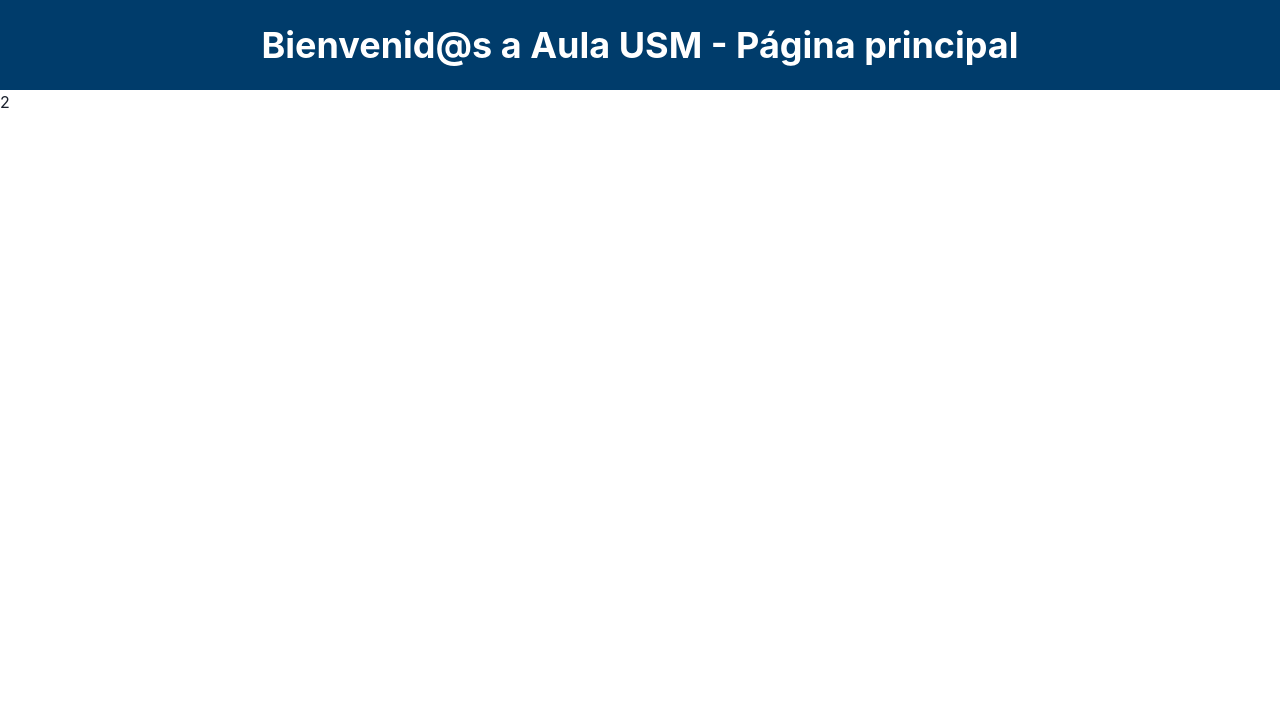
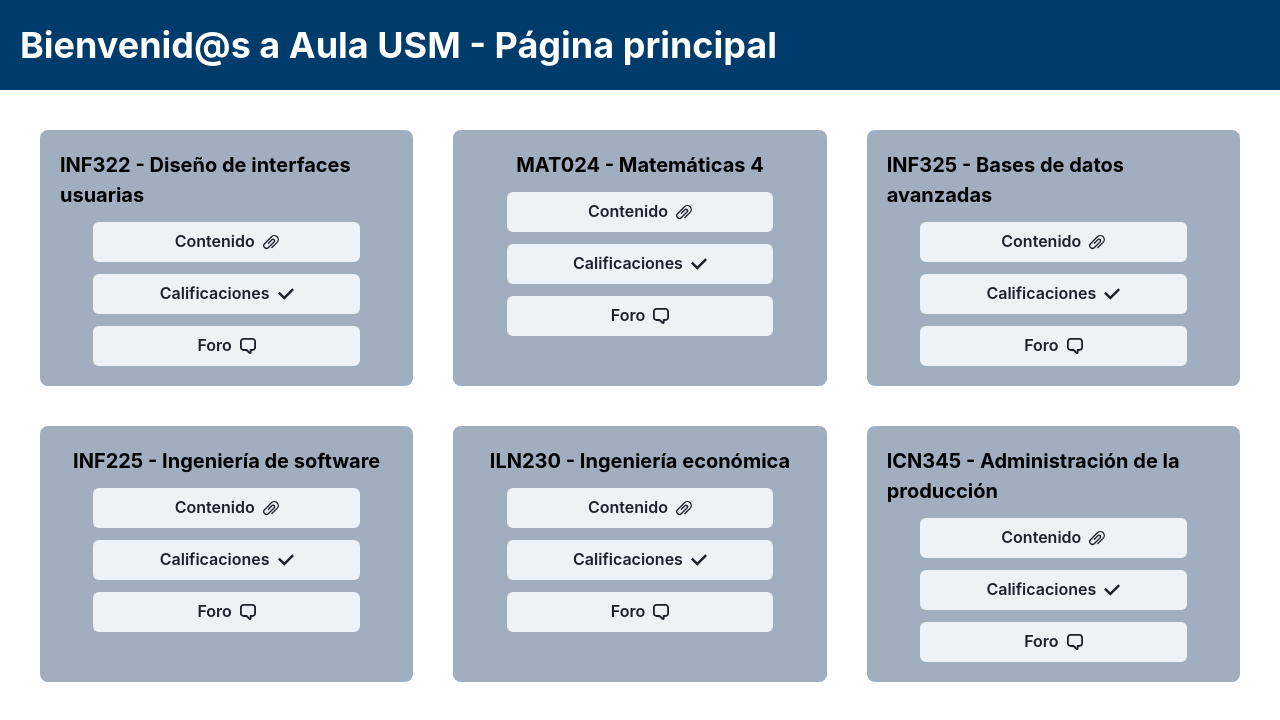
Before and after one commit to iwayato/Entrega_3_INF322, a React (Vite) app: page / in a window 1280 px wide. Shown: the top 720 px of the page. Built offline with nearby package versions, Linux system fonts and the light colour scheme.

Commit message:
Finished main page

```diff
--- a/package.json
+++ b/package.json
@@ -10,6 +10,7 @@
     "preview": "vite preview"
   },
   "dependencies": {
+    "@chakra-ui/icons": "^2.1.1",
     "@chakra-ui/react": "^2.8.2",
     "@emotion/react": "^11.11.1",
     "@emotion/styled": "^11.11.0",
--- a/src/components/MainMenu.jsx
+++ b/src/components/MainMenu.jsx
@@ -4,17 +4,18 @@
     Flex,
     Box
 } from '@chakra-ui/react'
+import RamosGrid from './RamosGrid';
 
 const MainMenu = () => {
     return (
         <VStack spacing={0} align='stretch'>
             <Box h='90px' bg='#003c6b'>
-                <Flex height="90px" align="center" justify="center">
+                <Flex height="90px" align="center" justify="left" pl={5}>
                     <Text as="b" fontSize="4xl" color="white">Bienvenid@s a Aula USM - Página principal</Text>
                 </Flex>
             </Box>
             <Box h='calc(100vh - 90px)' bg='white'>
-                2
+                <RamosGrid></RamosGrid>
             </Box>
         </VStack>
     )
--- a/src/components/RamosCard.jsx
+++ b/src/components/RamosCard.jsx
@@ -1,5 +1,40 @@
-const RamosCard = () => {
+import {
+    Box,
+    Text,
+    Button,
+    Center,
+    VStack
+} from '@chakra-ui/react'
 
+import {
+    AttachmentIcon,
+    CheckIcon,
+    ChatIcon
+} from '@chakra-ui/icons'
+
+const RamosCard = (props) => {
+    return (
+        <Box bg='gray.400' borderRadius={8} p={5}>
+            <Center>
+                <VStack spacing={3} w='100%'>
+                    <Text as="b" fontSize="xl" color="black">
+                        {props.sigla + " " + "-" + " " + props.nombre}
+                    </Text>
+                    {
+                        [
+                            ["Contenido", <AttachmentIcon/>],
+                            ["Calificaciones", <CheckIcon/>],
+                            ["Foro", <ChatIcon/>]].map((item, index) => {
+                            return (
+                                <Button w='80%' key={index} rightIcon={item[1]}>
+                                    {item[0]}
+                                </Button>)
+                        })
+                    }
+                </VStack>
+            </Center>
+        </Box>
+    )
 }
 
 export default RamosCard;
--- a/src/components/RamosGrid.jsx
+++ b/src/components/RamosGrid.jsx
@@ -0,0 +1,19 @@
+import {
+    SimpleGrid
+} from '@chakra-ui/react'
+import RamosCard from './RamosCard'
+
+const RamosGrid = () => {
+    return (
+        <SimpleGrid columns={3} spacing={10} m={10}>
+            <RamosCard sigla="INF322" nombre="Diseño de interfaces usuarias"></RamosCard>
+            <RamosCard sigla="MAT024" nombre="Matemáticas 4"></RamosCard>
+            <RamosCard sigla="INF325" nombre="Bases de datos avanzadas"></RamosCard>
+            <RamosCard sigla="INF225" nombre="Ingeniería de software"></RamosCard>
+            <RamosCard sigla="ILN230" nombre="Ingeniería económica"></RamosCard>
+            <RamosCard sigla="ICN345" nombre="Administración de la producción"></RamosCard>
+        </SimpleGrid>
+    )
+}
+
+export default RamosGrid
```
Also changed, not shown: 1 other file (tests, documents, lock files or other folders).
